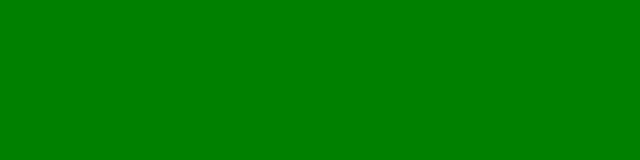
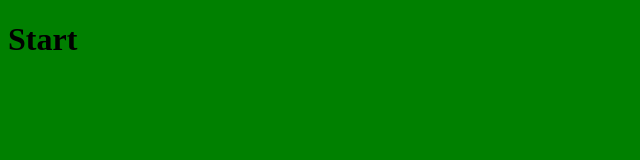
Before and after one commit to dylanR96/gruppexamination, a plain HTML site: page index.html in a window 1280 px wide. Shown: the whole page, without its empty margins (0-640 px from the left). Drawn offline with Linux system fonts and the light colour scheme.

Commit message:
ny h1 start

```diff
--- a/index.html
+++ b/index.html
@@ -7,6 +7,9 @@
     <link href="style.css" rel="stylesheet">
 </head>
 <body>
+    <header>
+        <h1>Start</h1>
+    </header>
 
 </body>
 </html>
```
